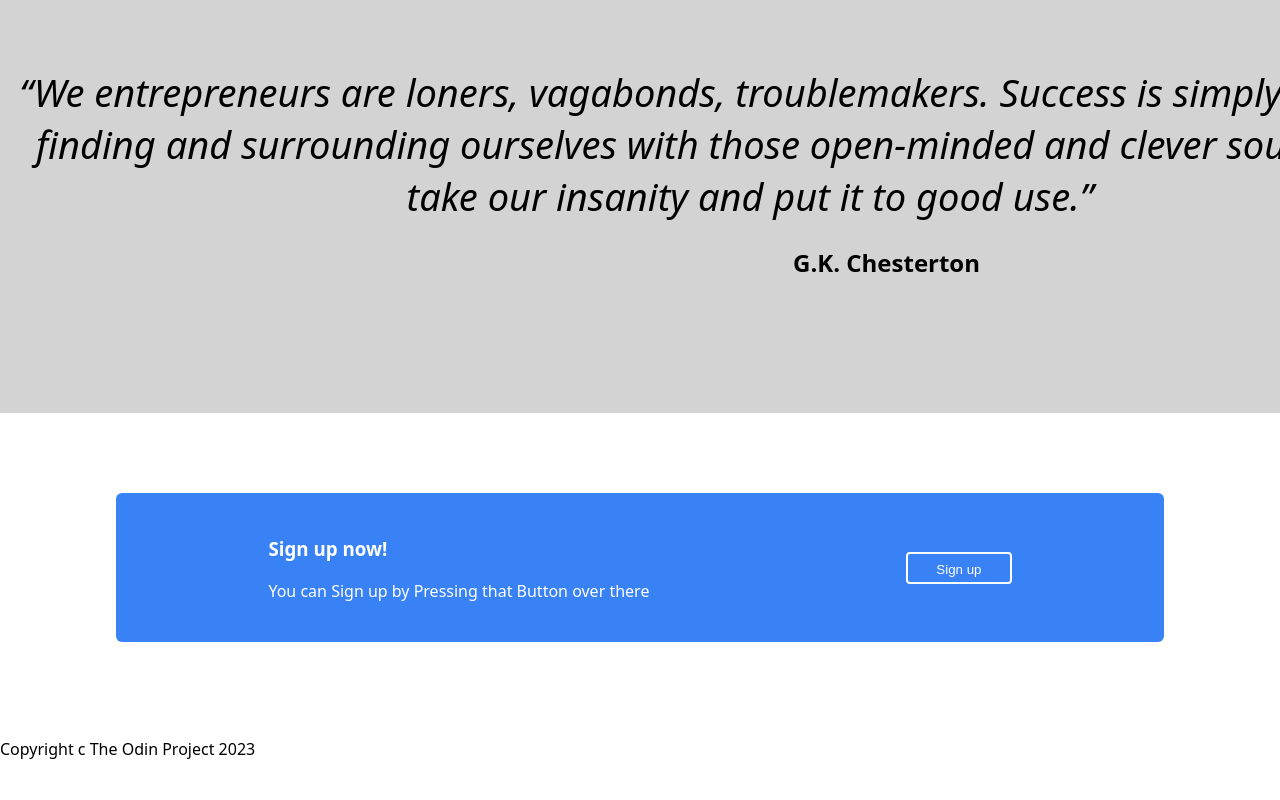
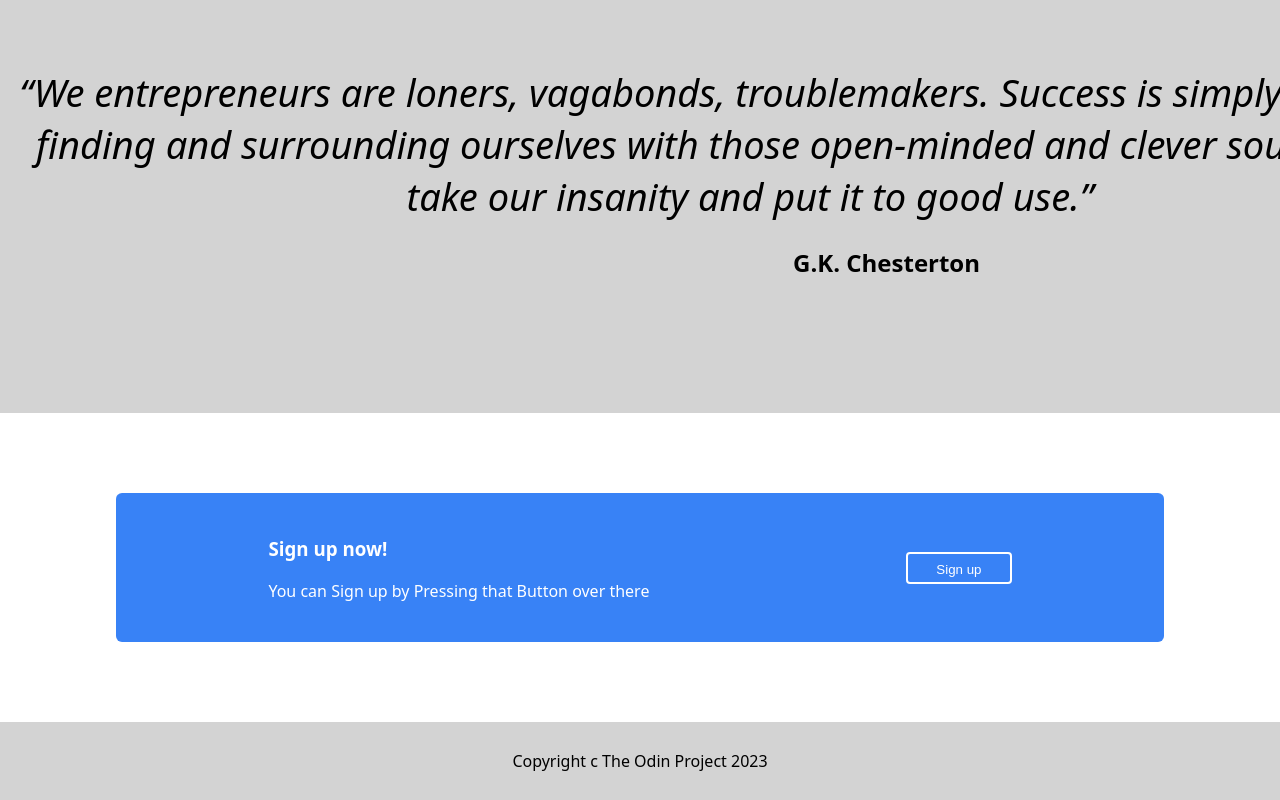
Before and after one commit to plzusername/new_odin_landing_page, a plain HTML site: page index.html in a window 1280 px wide. Shown: the part 1283-2083 px from the top of the page. Before the commit the page ends 2059 px from the top, so only its background shows below. Drawn offline with Linux system fonts and the light colour scheme.

Commit message:
Finish footer style
Add footer color and text size and text position

```diff
--- a/style.css
+++ b/style.css
@@ -121,3 +121,11 @@ ul{
     border-style: solid;
     padding:8px 28px;
 }
+.footer{
+    background-color: lightgrey;
+    text-align: center;
+    padding:12px;
+    display: flex;
+    justify-content: center;
+    align-items: center;
+}
```
